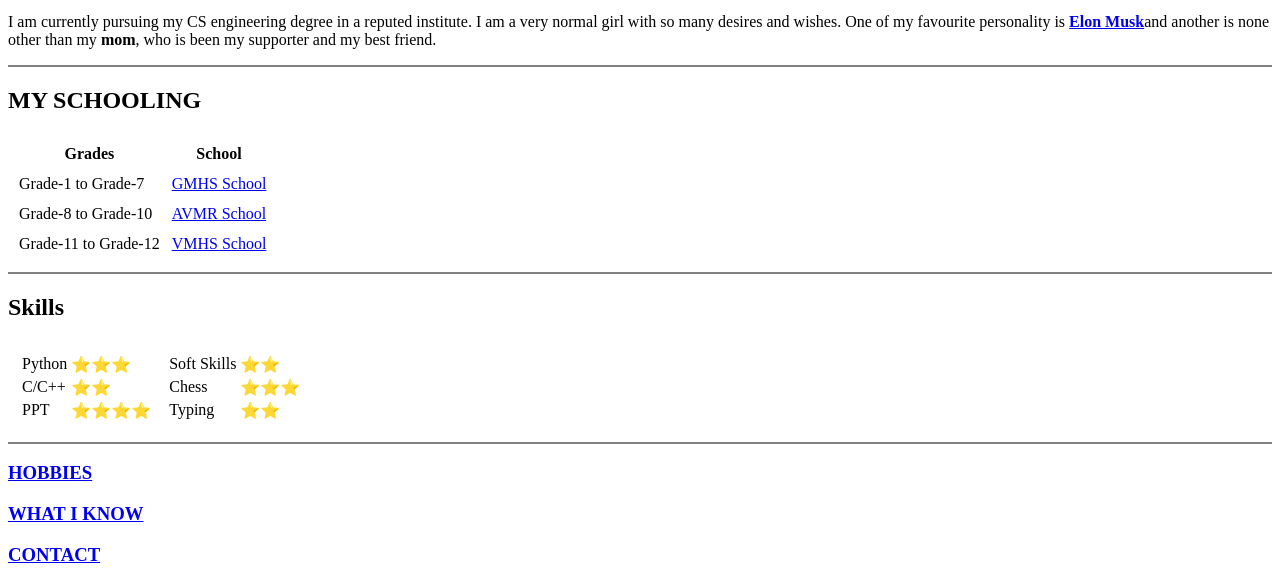
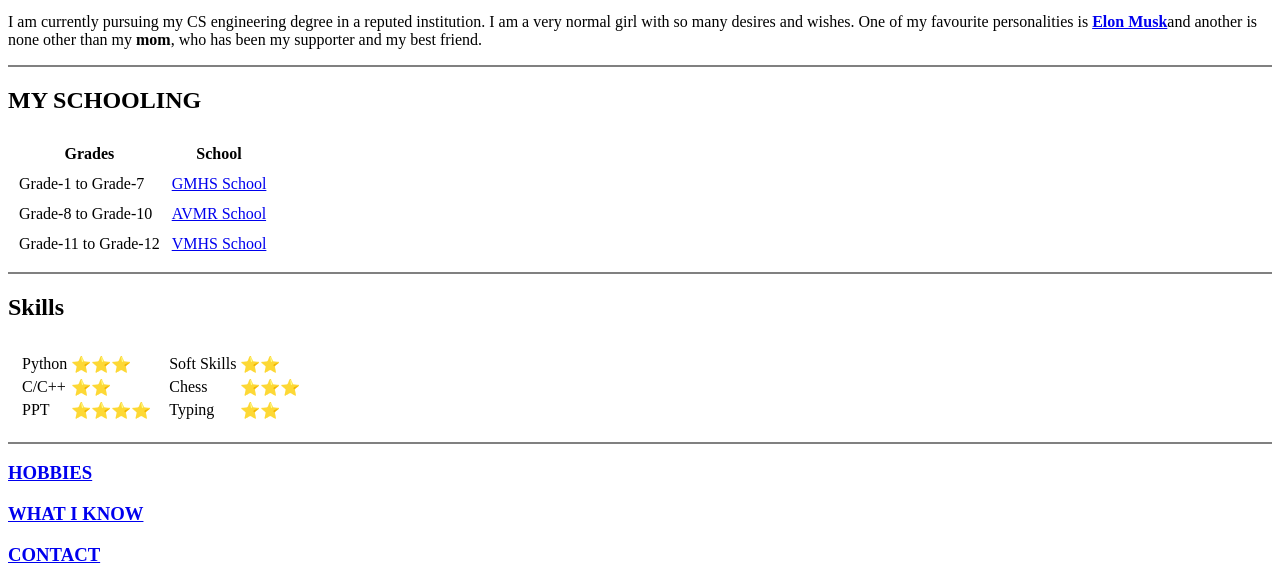
Before and after one commit to PriyadharshiniNagarathinam/CV, a plain HTML site: page index.html in a window 1280 px wide. Shown: the part 223-808 px from the top of the page. Drawn offline with Linux system fonts and the light colour scheme.

Commit message:
Update index.html

```diff
--- a/index.html
+++ b/index.html
@@ -13,11 +13,11 @@
     </table>
 
     <p>I am currently pursuing my CS engineering degree
-    in a reputed institute. I am a very normal girl with
-    so many desires and wishes. One of my favourite personality
+    in a reputed institution. I am a very normal girl with
+    so many desires and wishes. One of my favourite personalities
     is <strong><a href="https://en.wikipedia.org/wiki/Elon_Musk">
     Elon Musk</a></strong>and another is none other than my
-    <strong>mom</strong>, who is been my supporter and my best friend.</p>
+    <strong>mom</strong>, who has been my supporter and my best friend.</p>
 
     <hr size="2" noshade>
     <h2>MY SCHOOLING</h2>
```
